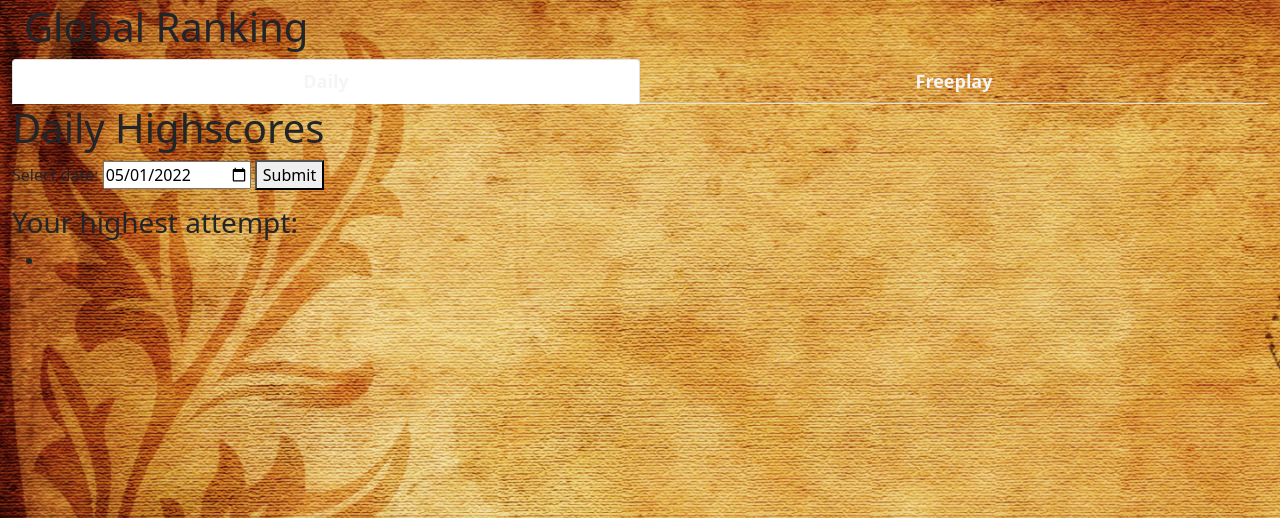
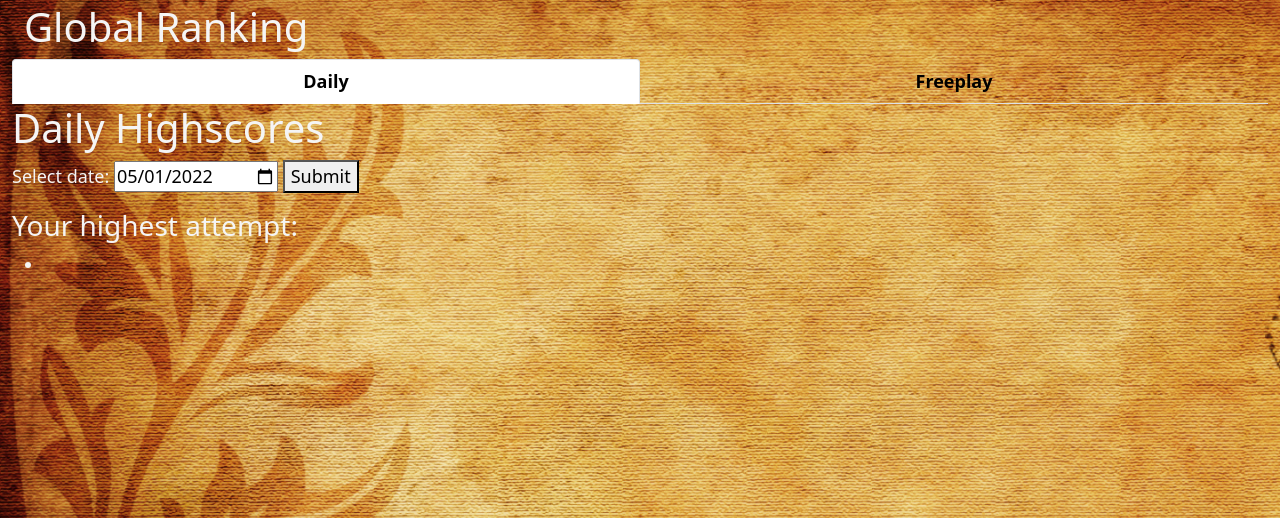
Before and after one commit to jwyatt1999/CITS3403_Cartographers, a Flask app: page /leaderboard in a window 1280 px wide. Shown: the part 71-589 px from the top of the page. Run offline with Flask 2, Linux system fonts and the light colour scheme; the visitor is signed in with stand-in values (Sample User, id 1); data comes from the database, SQL or seed files in the repository; data that the repository does not hold is empty.

Commit message:
fixed leaderboard and profile page text colours

```diff
--- a/static/style.css
+++ b/static/style.css
@@ -79,12 +79,21 @@ body {
     background: transparent;
 }
 
-.nav-link, .nav-item, .profile-text, .leaderboard-text {
+.nav-link, .nav-item {
     color: whitesmoke !important;
     font-weight: bold;
     font-size: large;
-    z-index: 90;
+    z-index: 1;
     width: fit-content;
+ }
+
+ .profile-text, .leaderboard-text {
+     color: whitesmoke;
+     font-size: large;
+ }
+
+ .profile-page-button, .leaderboard-page-button {
+     color: black !important;
  }
 
  .nav-link-profile {
--- a/templates/leaderboard_page.html
+++ b/templates/leaderboard_page.html
@@ -2,22 +2,22 @@
 
 {% block content %}
 
-    <div class="container-fluid">
+    <div class="container-fluid leaderboard-text">
         <h1>Global Ranking</h1>
     </div>
 
     <!-- Nav tabs -->
     <ul class="nav nav-tabs nav-justified" id="myTab" role="tablist">
         <li class="nav-item" role="presentation">
-        <button class="nav-link active" id="daily-tab" data-bs-toggle="tab" data-bs-target="#daily" type="button" role="tab" aria-controls="daily" aria-selected="true">Daily</button>
+        <button class="nav-link leaderboard-page-button active" id="daily-tab" data-bs-toggle="tab" data-bs-target="#daily" type="button" role="tab" aria-controls="daily" aria-selected="true">Daily</button>
         </li>
         <li class="nav-item" role="presentation">
-        <button class="nav-link" id="freeplay-tab" data-bs-toggle="tab" data-bs-target="#freeplay" type="button" role="tab" aria-controls="freeplay" aria-selected="false">Freeplay</button>
+        <button class="nav-link leaderboard-page-button" id="freeplay-tab" data-bs-toggle="tab" data-bs-target="#freeplay" type="button" role="tab" aria-controls="freeplay" aria-selected="false">Freeplay</button>
         </li>
     </ul>
 
     <!-- Tab panes -->
-    <div class="tab-content">
+    <div class="tab-content leaderboard-text">
         <div class="tab-pane active" id="daily" role="tabpanel" aria-labelledby="daily-tab">
             <h1>Daily Highscores</h1>
             <label for="selection">Select date:</label>
```
Also changed, not shown: templates/profile_page.html (+4 -4 lines).
